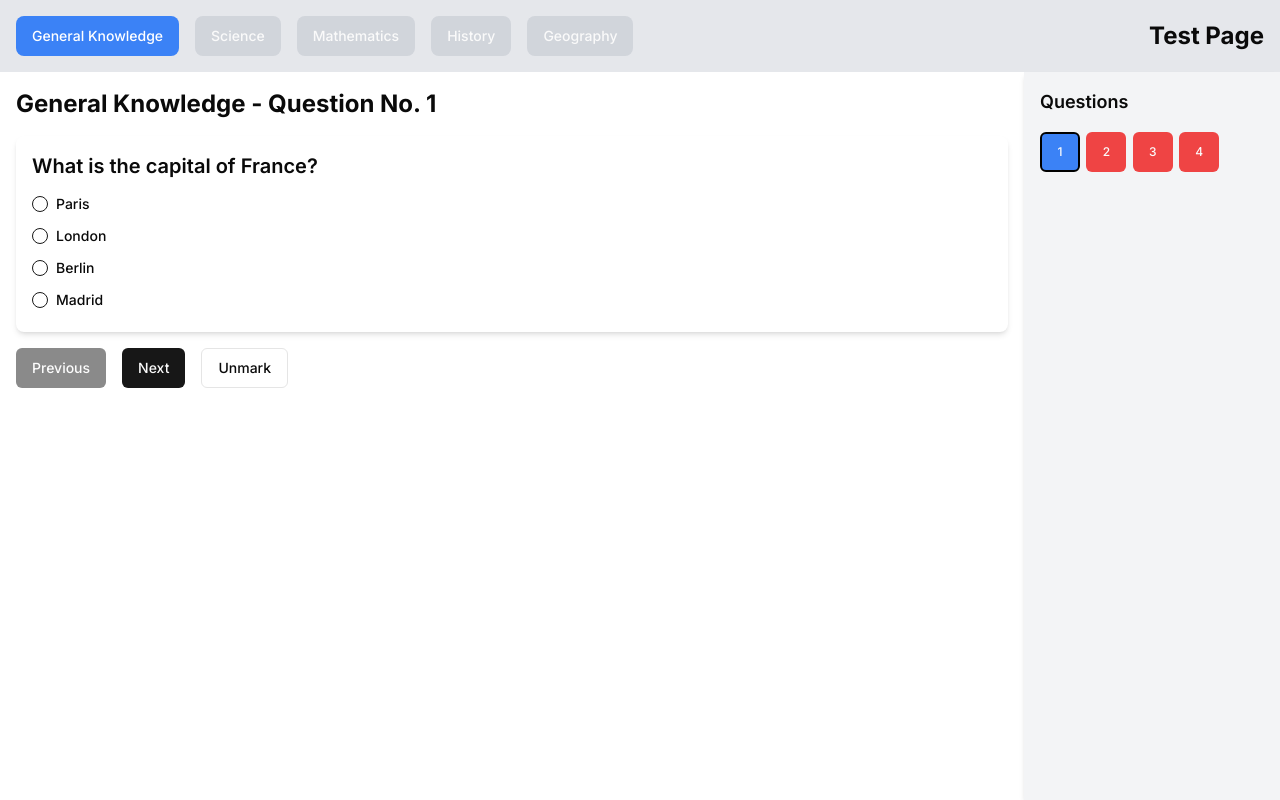
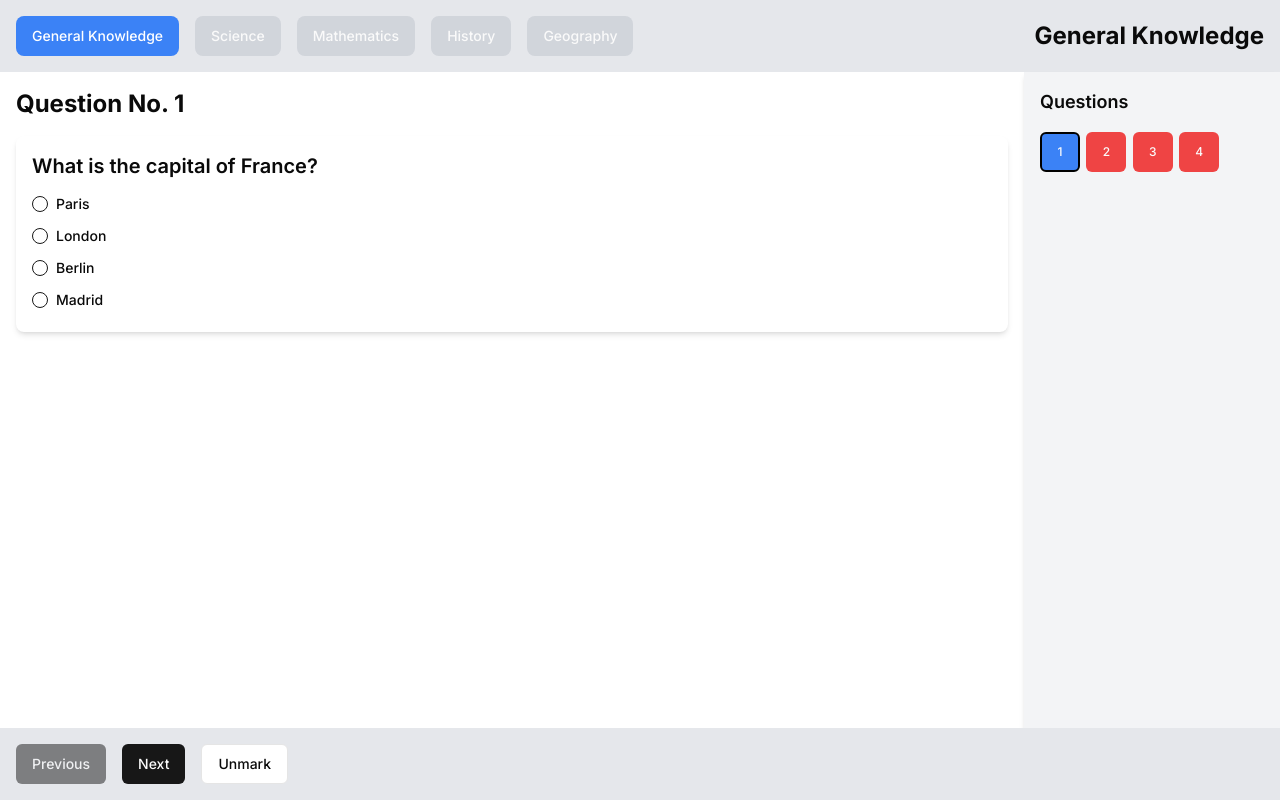
Before and after one commit to destx0/gquiz, a Next.js app: page /test in a window 1280 px wide. Built offline with nearby package versions, Linux system fonts and the light colour scheme.

Commit message:
not change color of active question added footer

```diff
--- a/src/app/test/page.js
+++ b/src/app/test/page.js
@@ -1,8 +1,9 @@
 "use client";
-import { useState } from "react";
+import { useState, useEffect } from "react";
 import Head from "next/head";
 import MainQuestion from "@/components/MainQuestion";
 import NavigationSidebar from "@/components/NavigationSidebar";
+import QuestionControls from "@/components/QuestionControls";
 import { Button } from "@/components/ui/button";
 import questions from "@/data/questions";
 
@@ -12,7 +13,16 @@ export default function Test() {
 	const [selectedOptions, setSelectedOptions] = useState(
 		questions.map((section) => Array(section.questions.length).fill(null))
 	);
+	const [visitedQuestions, setVisitedQuestions] = useState(
+		questions.map((section) => Array(section.questions.length).fill(false))
+	);
 	const [showNavigation, setShowNavigation] = useState(false);
+
+	useEffect(() => {
+		const newVisitedQuestions = [...visitedQuestions];
+		newVisitedQuestions[currentSectionIndex][currentQuestionIndex] = true;
+		setVisitedQuestions(newVisitedQuestions);
+	}, [currentQuestionIndex, currentSectionIndex]);
 
 	const handleOptionSelect = (index) => {
 		const newSelectedOptions = [...selectedOptions];
@@ -60,7 +70,9 @@ export default function Test() {
 							</Button>
 						))}
 					</div>
-					<h1 className="text-2xl font-bold">Test Page</h1>
+					<h1 className="text-2xl font-bold">
+						{questions[currentSectionIndex].section}
+					</h1>
 				</header>
 				<div className="flex flex-1">
 					<MainQuestion
@@ -69,25 +81,33 @@ export default function Test() {
 						questions={questions}
 						selectedOptions={selectedOptions}
 						handleOptionSelect={handleOptionSelect}
-						setCurrentQuestionIndex={setCurrentQuestionIndex}
-						unmarkQuestion={unmarkQuestion}
 					/>
 					<NavigationSidebar
-						questions={questions}
 						currentSectionIndex={currentSectionIndex}
 						currentQuestionIndex={currentQuestionIndex}
 						jumpToQuestion={jumpToQuestion}
-						selectedOptions={selectedOptions}
+						selectedOptions={selectedOptions[currentSectionIndex]}
+						visitedQuestions={visitedQuestions[currentSectionIndex]}
 						showNavigation={showNavigation}
 						setShowNavigation={setShowNavigation}
+						numberOfQuestions={
+							questions[currentSectionIndex].questions.length
+						}
 					/>
-					<Button
-						className="fixed bottom-4 right-4 md:hidden"
-						onClick={() => setShowNavigation(true)}
-					>
-						Questions
-					</Button>
 				</div>
+				<QuestionControls
+					currentQuestionIndex={currentQuestionIndex}
+					currentSectionIndex={currentSectionIndex}
+					questions={questions}
+					setCurrentQuestionIndex={setCurrentQuestionIndex}
+					unmarkQuestion={unmarkQuestion}
+				/>
+				<Button
+					className="fixed bottom-4 right-4 md:hidden"
+					onClick={() => setShowNavigation(true)}
+				>
+					Questions
+				</Button>
 			</div>
 		</>
 	);
--- a/src/components/MainQuestion.jsx
+++ b/src/components/MainQuestion.jsx
@@ -1,5 +1,4 @@
 import React from "react";
-import { Button } from "@/components/ui/button";
 import Question from "@/components/Question";
 
 const MainQuestion = ({
@@ -8,8 +7,6 @@ const MainQuestion = ({
 	questions,
 	selectedOptions,
 	handleOptionSelect,
-	setCurrentQuestionIndex,
-	unmarkQuestion,
 }) => {
 	const currentSection = questions[currentSectionIndex];
 	const currentQuestion = currentSection.questions[currentQuestionIndex];
@@ -17,8 +14,7 @@ const MainQuestion = ({
 	return (
 		<div className="flex-1 p-4">
 			<h1 className="text-2xl font-bold mb-4">
-				{currentSection.section} - Question No.{" "}
-				{currentQuestionIndex + 1}
+				Question No. {currentQuestionIndex + 1}
 			</h1>
 			<Question
 				question={currentQuestion.question}
@@ -28,38 +24,6 @@ const MainQuestion = ({
 				}
 				onSelectOption={handleOptionSelect}
 			/>
-			<div className="mt-4 flex space-x-4">
-				<Button
-					onClick={() =>
-						setCurrentQuestionIndex(currentQuestionIndex - 1)
-					}
-					disabled={currentQuestionIndex === 0}
-				>
-					Previous
-				</Button>
-				<Button
-					onClick={() =>
-						setCurrentQuestionIndex(currentQuestionIndex + 1)
-					}
-					disabled={
-						currentQuestionIndex ===
-						currentSection.questions.length - 1
-					}
-				>
-					Next
-				</Button>
-				<Button
-					onClick={() =>
-						unmarkQuestion(
-							currentSectionIndex,
-							currentQuestionIndex
-						)
-					}
-					variant="outline"
-				>
-					Unmark
-				</Button>
-			</div>
 		</div>
 	);
 };
--- a/src/components/NavigationSidebar.jsx
+++ b/src/components/NavigationSidebar.jsx
@@ -3,16 +3,15 @@ import { Button } from "@/components/ui/button";
 import QuestionNavigation from "@/components/QuestionNavigation";
 
 const NavigationSidebar = ({
-	questions,
 	currentSectionIndex,
 	currentQuestionIndex,
 	jumpToQuestion,
 	selectedOptions,
+	visitedQuestions,
 	showNavigation,
 	setShowNavigation,
+	numberOfQuestions,
 }) => {
-	const currentSection = questions[currentSectionIndex];
-
 	return (
 		<div
 			className={`fixed md:relative inset-0 md:inset-auto z-50 md:z-auto w-64 p-4 bg-gray-100 shadow-md transition-transform transform ${
@@ -29,12 +28,13 @@ const NavigationSidebar = ({
 				</Button>
 			</div>
 			<QuestionNavigation
-				numberOfQuestions={currentSection.questions.length}
+				numberOfQuestions={numberOfQuestions}
 				currentQuestionIndex={currentQuestionIndex}
 				jumpToQuestion={(questionIndex) =>
 					jumpToQuestion(currentSectionIndex, questionIndex)
 				}
-				selectedOptions={selectedOptions[currentSectionIndex]}
+				selectedOptions={selectedOptions}
+				visitedQuestions={visitedQuestions}
 			/>
 		</div>
 	);
--- /dev/null
+++ b/src/components/QuestionControls.jsx
@@ -0,0 +1,51 @@
+import React from "react";
+import { Button } from "@/components/ui/button";
+
+const QuestionControls = ({
+	currentQuestionIndex,
+	currentSectionIndex,
+	questions,
+	setCurrentQuestionIndex,
+	unmarkQuestion,
+}) => {
+	const currentSection = questions[currentSectionIndex];
+
+	return (
+		<div className="bg-gray-200 p-4 flex justify-start items-center fixed bottom-0 w-full">
+			<div className="flex space-x-4">
+				<Button
+					onClick={() =>
+						setCurrentQuestionIndex(currentQuestionIndex - 1)
+					}
+					disabled={currentQuestionIndex === 0}
+				>
+					Previous
+				</Button>
+				<Button
+					onClick={() =>
+						setCurrentQuestionIndex(currentQuestionIndex + 1)
+					}
+					disabled={
+						currentQuestionIndex ===
+						currentSection.questions.length - 1
+					}
+				>
+					Next
+				</Button>
+				<Button
+					onClick={() =>
+						unmarkQuestion(
+							currentSectionIndex,
+							currentQuestionIndex
+						)
+					}
+					variant="outline"
+				>
+					Unmark
+				</Button>
+			</div>
+		</div>
+	);
+};
+
+export default QuestionControls;
--- a/src/components/QuestionNavigation.jsx
+++ b/src/components/QuestionNavigation.jsx
@@ -6,24 +6,22 @@ const QuestionNavigation = ({
 	currentQuestionIndex,
 	jumpToQuestion,
 	selectedOptions,
+	visitedQuestions,
 }) => {
 	return (
 		<div className="grid grid-cols-5 gap-2">
 			{Array.from({ length: numberOfQuestions }).map((_, index) => {
 				const isSelected = selectedOptions[index] !== null;
-				const isVisited =
-					selectedOptions[index] === null &&
-					index <= currentQuestionIndex;
+				const isVisited = visitedQuestions[index];
 				const isActive = currentQuestionIndex === index;
 
 				let bgColor = "bg-red-500"; // Not Visited
-				if (isSelected) {
+				if (isActive) {
+					bgColor = "bg-blue-500"; // Active
+				} else if (isSelected) {
 					bgColor = "bg-green-500"; // Answered
 				} else if (isVisited) {
 					bgColor = "bg-yellow-500"; // Visited but not answered
-				}
-				if (isActive) {
-					bgColor = "bg-blue-500"; // Active
 				}
 
 				return (
```
